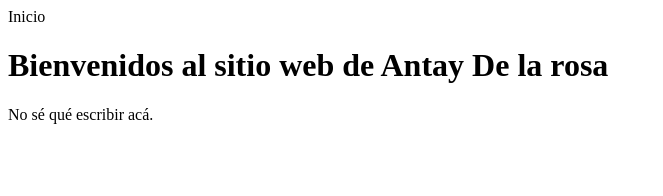
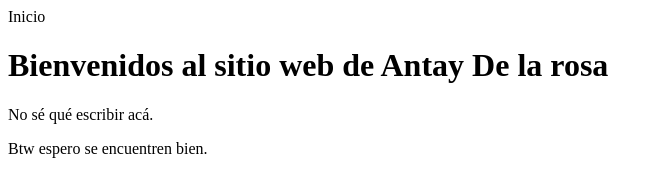
Before and after one commit to antaystuff24/antaystuff24.github.io, a plain HTML site: page index.html in a window 1280 px wide. Shown: the whole page, without its empty margins (0-663 px from the left). Drawn offline with Linux system fonts and the light colour scheme.

Commit message:
Update index.html

```diff
--- a/index.html
+++ b/index.html
@@ -1,11 +1,13 @@
 <html>
   <head>
     <tittle> Inicio </tittle>
+
   </head>
 
   <body>
     <h1> Bienvenidos al sitio web de Antay De la rosa </h1>
     <p> No sé qué escribir acá. </p>
+    <p> Btw espero se encuentren bien. </p>
   </body>
 
 </html>
```
